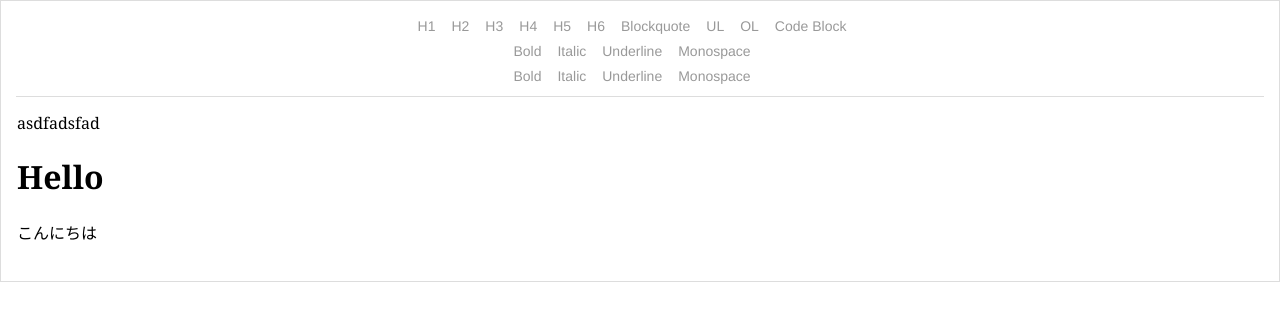
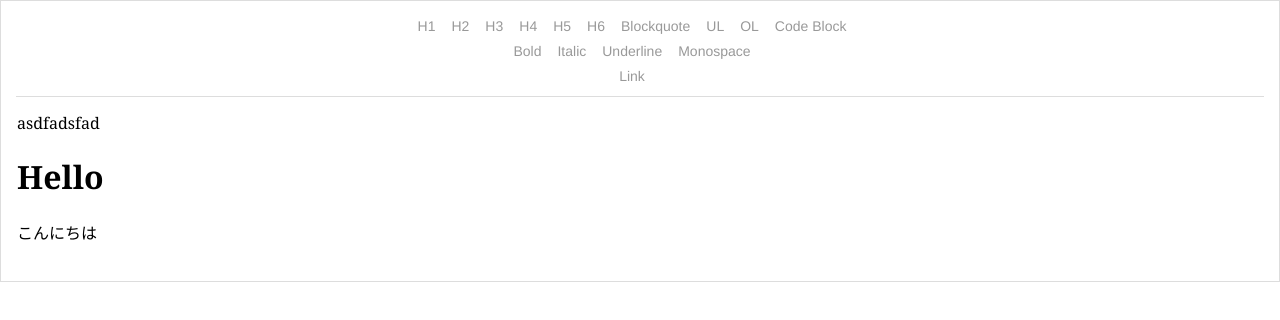
Before and after one commit to NaotakaSaito/sample-editor, a React (Create React App) app: page / in a window 1280 px wide. Shown: the top 320 px of the page. Built offline with nearby package versions, Linux system fonts and the light colour scheme.

Commit message:
Link実装中

```diff
--- a/package.json
+++ b/package.json
@@ -3,6 +3,9 @@
   "version": "0.1.0",
   "private": true,
   "dependencies": {
+    "@emotion/react": "^11.7.1",
+    "@emotion/styled": "^11.6.0",
+    "@mui/material": "^5.4.1",
     "@testing-library/jest-dom": "^5.16.2",
     "@testing-library/react": "^12.1.2",
     "@testing-library/user-event": "^13.5.0",
--- a/src/pages/editor/index.tsx
+++ b/src/pages/editor/index.tsx
@@ -1,9 +1,80 @@
-import React, { useState, useRef } from "react";
-import { Editor, EditorState, RichUtils, getDefaultKeyBinding, CompositeDecorator, convertToRaw, convertFromRaw } from 'draft-js';
-import { Link, findLinkEntities } from './link'
+import React, { useState, useRef, useReducer } from "react";
+import { Editor, EditorState, RichUtils, getDefaultKeyBinding, CompositeDecorator, convertToRaw, convertFromRaw, SelectionState } from 'draft-js';
+import Button from '@mui/material/Button';
+import TextField from '@mui/material/TextField';
+import Dialog from '@mui/material/Dialog';
+import DialogActions from '@mui/material/DialogActions';
+import DialogContent from '@mui/material/DialogContent';
+import DialogContentText from '@mui/material/DialogContentText';
+import DialogTitle from '@mui/material/DialogTitle';
 
 import 'draft-js/dist/Draft.css';
 import './richeditor.css'
+
+interface EditorStateType {
+    editorState: EditorState;
+    linkState: {
+        showUrlInput: boolean;
+        url: string;
+    }
+}
+
+const styles = {
+    root: {
+        fontFamily: '\'Georgia\', serif',
+        padding: 20,
+        width: 600,
+    },
+    buttons: {
+        marginBottom: 10,
+    },
+    urlInputContainer: {
+        marginBottom: 10,
+    },
+    urlInput: {
+        fontFamily: '\'Georgia\', serif',
+        marginRight: 10,
+        padding: 3,
+    },
+    editor: {
+        border: '1px solid #ccc',
+        cursor: 'text',
+        minHeight: 80,
+        padding: 10,
+    },
+    button: {
+        marginTop: 10,
+        textAlign: 'center',
+    },
+    link: {
+        color: '#3b5998',
+        textDecoration: 'underline',
+    },
+};
+
+export const findLinkEntities = (contentBlock: any, callback: any, contentState: any): void => {
+    contentBlock.findEntityRanges(
+        (character: any) => {
+            const entityKey = character.getEntity();
+            return (
+                entityKey !== null &&
+                contentState.getEntity(entityKey).getType() === 'LINK'
+            );
+        },
+        callback
+    );
+}
+export function Link(props: any) {
+    const { url } = props.contentState.getEntity(props.entityKey).getData();
+    return (
+        <div>
+            <a href={url} style={styles.link} >
+                {props.children}
+            </a>
+        </div>
+    )
+};
+
 const compositeDecorator = new CompositeDecorator([
     {
         strategy: findLinkEntities,
@@ -39,6 +110,115 @@ const StyleButton = (props: any) => {
         <span className={className} onMouseDown={onToggle}>
             {props.label}
         </span>
+    );
+}
+
+const LinkButton = (props: any) => {
+    const { state, onChange, setState } = props;
+    const { editorState } = state as EditorStateType;
+    const [linkState, setLinkState] = useState({ showUrlInput: false, url: "" })
+    let urlRef: any = useRef();
+    console.log(props);
+
+    const onMouseDown = (e: any) => {
+        e.preventDefault();
+    };
+    let className = 'RichEditor-styleButton';
+    if (props.active) {
+        className += ' RichEditor-activeButton';
+    }
+    const promptForLink = (e: any) => {
+        e.preventDefault();
+        const selection = editorState.getSelection();
+        if (!selection.isCollapsed()) {
+            const contentState = editorState.getCurrentContent();
+            const startKey = editorState.getSelection().getStartKey();
+            const startOffset = editorState.getSelection().getStartOffset();
+            const blockWithLinkAtBeginning = contentState.getBlockForKey(startKey);
+            const linkKey = blockWithLinkAtBeginning.getEntityAt(startOffset);
+
+            let url = '';
+            if (linkKey) {
+                const linkInstance = contentState.getEntity(linkKey);
+                url = linkInstance.getData().url;
+            }
+            linkState.showUrlInput = true;
+            linkState.url = url;
+            setLinkState({ ...linkState });
+            setTimeout(() => urlRef.current.focus(), 0);
+        }
+    };
+
+    const onUrlChange = (e: any) => {
+        console.log(e);
+        linkState.url = e.currentTarget.value;
+        setLinkState({ ...linkState });
+    }
+    const linkConfirm = (e: any) => {
+        e.preventDefault();
+        /*
+        const contentState = editorState.getCurrentContent();
+        const contentStateWithEntity = contentState.createEntity(
+            'LINK',
+            'MUTABLE',
+            { url: linkState.url }
+        );
+        const entityKey = contentStateWithEntity.getLastCreatedEntityKey();
+        const newEditorState = EditorState.set(editorState, { currentContent: contentStateWithEntity });
+        setState({
+            editorState: RichUtils.toggleLink(
+                newEditorState,
+                newEditorState.getSelection(),
+                entityKey
+            ),
+            showURLInput: false,
+            urlValue: '',
+        }
+
+        */
+        linkState.showUrlInput = false;
+        setLinkState({ ...linkState });
+        console.log("linkConfirm");
+    }
+    const linkCancel = (e: any) => {
+        e.preventDefault();
+        linkState.showUrlInput = false;
+        setLinkState({ ...linkState });
+        console.log("linkCancel");
+    }
+    const linkRemove = (e: any) => {
+        e.preventDefault();
+        linkState.showUrlInput = false;
+        setLinkState({ ...linkState });
+        console.log("linkRemove");
+    }
+    return (
+        <React.Fragment>
+            <span className={className} onMouseDown={promptForLink}>
+                {props.label}
+            </span>
+            <Dialog open={linkState.showUrlInput} onClose={linkCancel}>
+                <DialogTitle>Subscribe</DialogTitle>
+                <DialogContent>
+                    <TextField
+                        autoFocus
+                        margin="dense"
+                        id="name"
+                        label="Email Address"
+                        type="email"
+                        fullWidth
+                        onChange={onUrlChange}
+                        variant="standard"
+                        inputRef={urlRef}
+                    />
+                </DialogContent>
+                <DialogActions>
+                    <Button onClick={linkCancel}>Cancel</Button>
+                    <Button onClick={linkRemove}>Remove</Button>
+                    <Button onClick={linkConfirm}>OK</Button>
+                </DialogActions>
+            </Dialog>
+        </React.Fragment>
     );
 }
 const BLOCK_TYPES = [
@@ -83,10 +263,9 @@ var INLINE_STYLES = [
     { label: 'Underline', style: 'UNDERLINE' },
     { label: 'Monospace', style: 'CODE' },
 ];
-
 const InlineStyleControls = (props: any) => {
-    const currentStyle = props.editorState.getCurrentInlineStyle();
-
+    const { editorState } = props;
+    const currentStyle = editorState.getCurrentInlineStyle();
     return (
         <div className="RichEditor-controls">
             {INLINE_STYLES.map((type) =>
@@ -101,20 +280,31 @@ const InlineStyleControls = (props: any) => {
         </div>
     );
 };
-const CustomInlineStyleControls = (props: any) => {
-    const currentStyle = props.editorState.getCurrentInlineStyle();
-
+const LinkStyleControls = (props: any) => {
+    const { state } = props;
+    const { editorState } = state;
+    const currentStyle = editorState.getCurrentInlineStyle();
     return (
         <div className="RichEditor-controls">
-            {INLINE_STYLES.map((type) =>
-                <StyleButton
-                    key={type.label}
-                    active={currentStyle.has(type.style)}
-                    label={type.label}
-                    onToggle={props.onToggle}
-                    style={type.style}
-                />
-            )}
+            <LinkButton
+                key={"Link"}
+                active={currentStyle.has("LINK")}
+                label={"Link"}
+                state={state}
+                {...props}
+                onChange={(state: EditorStateType) => {
+                    const contentState = editorState.getCurrentContent();
+                    const contentStateWithEntity = contentState.createEntity(
+                        'LINK',
+                        'MUTABLE',
+                        { url: editorState.link.urlValue }
+                    );
+                    const entityKey = contentStateWithEntity.getLastCreatedEntityKey();
+                    const newEditorState = EditorState.set(editorState, { currentContent: contentStateWithEntity });
+
+                }}
+                style={"LINK"}
+            />
         </div>
     );
 };
@@ -160,16 +350,22 @@ const initData: any = {
     "entityMap": {}
 };
 
-export function EditorApp() {
-    const [editorState, setEditorState] = React.useState<any>(EditorState.createWithContent(convertFromRaw(initData), compositeDecorator));
-    console.log(convertToRaw(editorState.getCurrentContent()));
+export function EditorApp(props: any) {
+    const [state, setState] = React.useState<EditorStateType>({
+        editorState: EditorState.createWithContent(convertFromRaw(initData), compositeDecorator),
+        linkState: { showUrlInput: false, url: "" }
+    });
+    const { editorState, linkState } = state;
     const ref = useRef<HTMLInputElement>(null);
 
-    const onChange = (state: any) => setEditorState(state);
-    const handleKeyCommand = (command: any, editorState: any): any => {
-        const newState = RichUtils.handleKeyCommand(editorState, command);
-        if (newState) {
-            onChange(newState);
+    const onChange = (editorState: any) => {
+        state.editorState = editorState;
+        setState({ ...state });
+    }
+    const handleKeyCommand = (command: any, state: any): any => {
+        const newEditorState = RichUtils.handleKeyCommand(editorState, command);
+        if (newEditorState) {
+            onChange({ editorState: newEditorState });
             return true;
         }
         return false;
@@ -181,8 +377,8 @@ export function EditorApp() {
                 editorState,
                 4, /* maxDepth */
             );
-            if (newEditorState !== editorState) {
-                onChange(newEditorState);
+            if (newEditorState !== state.editorState) {
+                onChange({ editorState: newEditorState });
             }
             return;
         }
@@ -208,15 +404,10 @@ export function EditorApp() {
     }
 
     const toggleInlineStyle = (inlineStyle: any) => {
-        onChange(
-            RichUtils.toggleInlineStyle(
-                editorState,
-                inlineStyle
-            )
-        );
+        onChange(RichUtils.toggleInlineStyle(editorState, inlineStyle));
     }
-    const toggleCustomStyle = (inlineStyle: any) => {
-        console.log(inlineStyle)
+    const toggleLinkStyle = (inlineStyle: any) => {
+        onChange(RichUtils.toggleInlineStyle(editorState, inlineStyle));
     }
 
     return (
@@ -229,10 +420,12 @@ export function EditorApp() {
                 editorState={editorState}
                 onToggle={toggleInlineStyle}
             />
-            <CustomInlineStyleControls
-                editorState={editorState}
-                onToggle={toggleInlineStyle}
+            <LinkStyleControls
+                state={state}
+                setState={setState}
+                onToggle={toggleLinkStyle}
             />
+
             <div className={className}>
                 <Editor
                     blockStyleFn={getBlockStyle}
--- a/src/pages/editor/link/index.tsx
+++ /dev/null
@@ -1,57 +0,0 @@
-import React from 'react'
-import 'draft-js'
-const styles = {
-    root: {
-        fontFamily: '\'Georgia\', serif',
-        padding: 20,
-        width: 600,
-    },
-    buttons: {
-        marginBottom: 10,
-    },
-    urlInputContainer: {
-        marginBottom: 10,
-    },
-    urlInput: {
-        fontFamily: '\'Georgia\', serif',
-        marginRight: 10,
-        padding: 3,
-    },
-    editor: {
-        border: '1px solid #ccc',
-        cursor: 'text',
-        minHeight: 80,
-        padding: 10,
-    },
-    button: {
-        marginTop: 10,
-        textAlign: 'center',
-    },
-    link: {
-        color: '#3b5998',
-        textDecoration: 'underline',
-    },
-};
-
-export function Link(props: any) {
-    const { url } = props.contentState.getEntity(props.entityKey).getData();
-    return (
-        <div>
-            <a href={url} style={styles.link} >
-                {props.children}
-            </a>
-        </div>
-    )
-};
-export const findLinkEntities = (contentBlock: any, callback: any, contentState: any): void => {
-    contentBlock.findEntityRanges(
-        (character: any) => {
-            const entityKey = character.getEntity();
-            return (
-                entityKey !== null &&
-                contentState.getEntity(entityKey).getType() === 'LINK'
-            );
-        },
-        callback
-    );
-}
```
Also changed, not shown: 1 other file (tests, documents, lock files or other folders).
